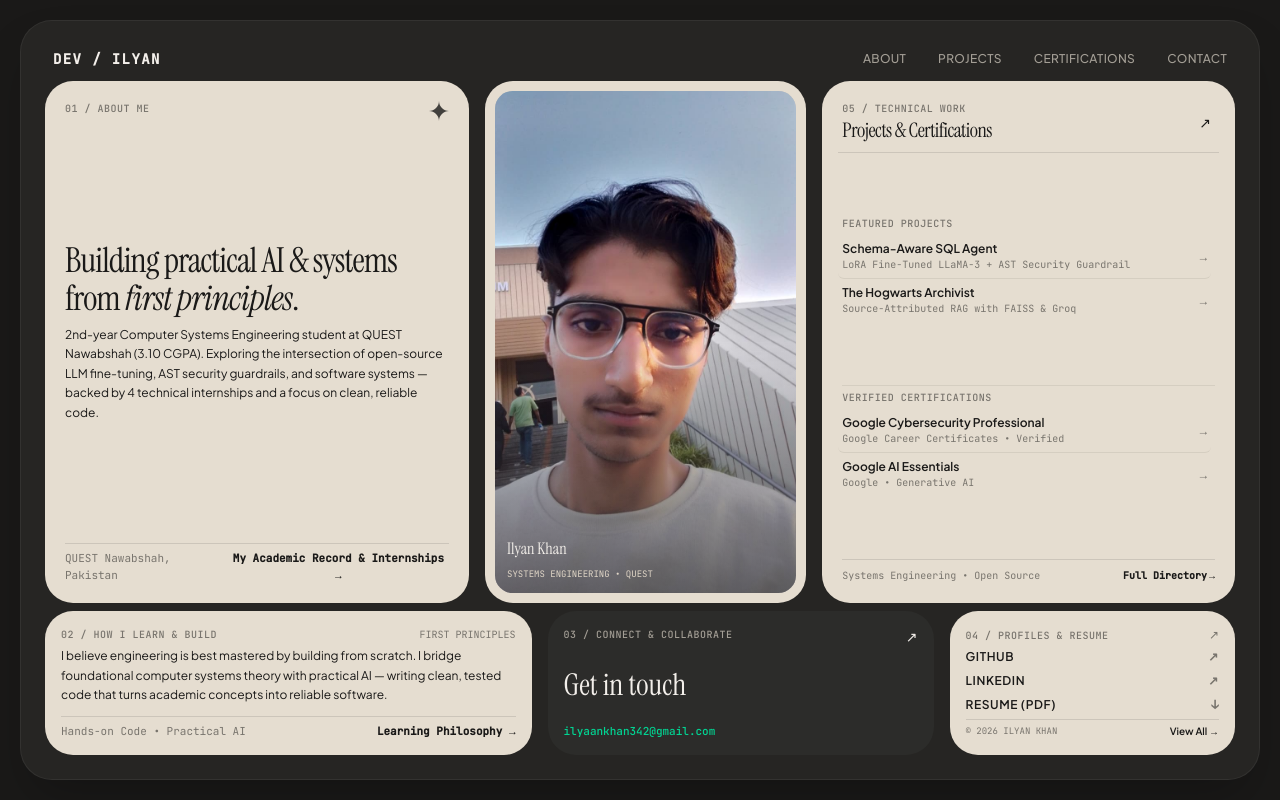
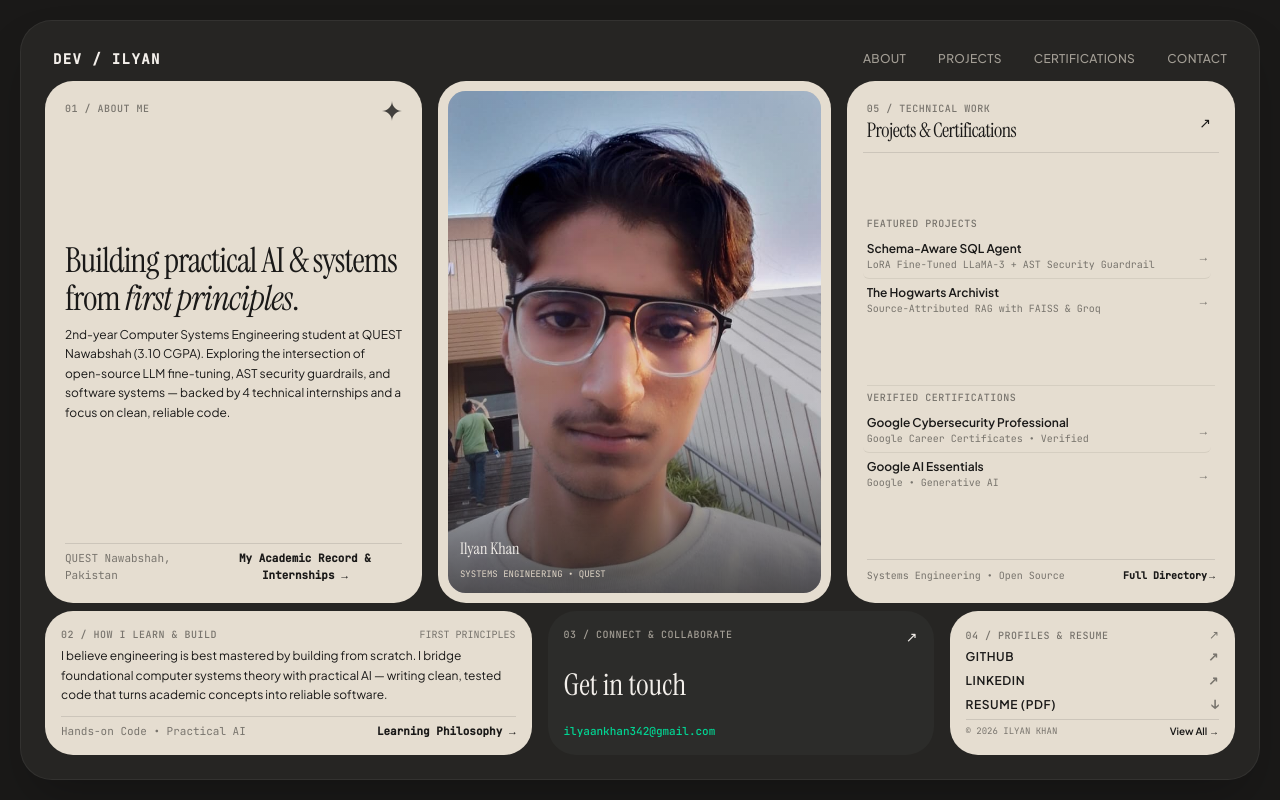
Before and after one commit to Ilyan321/Portfolio, a Next.js app: page / in a window 1280 px wide. Built offline with nearby package versions, Linux system fonts and the light colour scheme.

Commit message:
feat(ui): increase portrait length, desktop width, and zoom scale for clear facial prominence

```diff
--- a/components/home-view.tsx
+++ b/components/home-view.tsx
@@ -243,7 +243,7 @@ export function HomeView() {
         <div className="flex flex-col lg:flex-row gap-3 sm:gap-4 flex-1 min-h-0 py-1 sm:py-2">
 
           {/* Top-Left Card: 01 / ABOUT ME */}
-          <div className="w-full lg:w-[37%] sand-card p-4 sm:p-5 flex flex-col justify-between relative overflow-hidden min-h-[220px] lg:min-h-0 lg:h-full gap-3 lg:gap-0">
+          <div className="w-full lg:w-[33%] sand-card p-4 sm:p-5 flex flex-col justify-between relative overflow-hidden min-h-[220px] lg:min-h-0 lg:h-full gap-3 lg:gap-0">
             <div className="flex items-start justify-between">
               <span className="text-[10px] font-mono-code uppercase tracking-wider text-[#78746D] font-medium">
                 01 / ABOUT ME
@@ -287,16 +287,16 @@ export function HomeView() {
             </div>
           </div>
 
-          {/* Portrait Card (Top-Center, widened with clear face focal framing) */}
-          <div className="w-full lg:w-[27%] sand-card p-2 sm:p-2.5 flex items-center justify-center relative overflow-hidden h-72 sm:h-80 lg:h-full shrink-0">
+          {/* Portrait Card (Top-Center, substantially larger, prominent length & face zoom) */}
+          <div className="w-full lg:w-[33%] sand-card p-2 sm:p-2.5 flex items-center justify-center relative overflow-hidden h-[26rem] sm:h-[30rem] lg:h-full shrink-0">
             <div className="w-full h-full rounded-[1.1rem] overflow-hidden relative shadow-inner bg-[#DFD5C6]">
               {/* eslint-disable-next-line @next/next/no-img-element */}
               <img
                 src="/pp.jpeg"
                 alt="Ilyan Khan"
-                className="w-full h-full object-cover object-[center_22%] scale-105 hover:scale-110 transition-transform duration-700"
+                className="w-full h-full object-cover object-[center_30%] scale-[1.35] sm:scale-[1.38] hover:scale-[1.45] transition-transform duration-700"
               />
-              <div className="absolute inset-0 bg-gradient-to-t from-[#1A1918]/60 via-transparent to-transparent pointer-events-none" />
+              <div className="absolute inset-0 bg-gradient-to-t from-[#1A1918]/70 via-[#1A1918]/15 via-30% to-transparent pointer-events-none" />
               <div className="absolute bottom-2.5 left-3 right-3 text-[#F3EFEA] font-sans-clean">
                 <span className="font-serif-display text-base sm:text-lg lg:text-base font-normal block leading-tight">
                   Ilyan Khan
@@ -311,7 +311,7 @@ export function HomeView() {
           {/* Top-Right: Pure High-Craft Editorial Showcase */}
           <div
             id="projects-card"
-            className="w-full lg:w-[36%] sand-card p-4 sm:p-5 flex flex-col justify-between min-h-[260px] lg:min-h-0 lg:h-full gap-2 lg:gap-0"
+            className="w-full lg:w-[34%] sand-card p-4 sm:p-5 flex flex-col justify-between min-h-[260px] lg:min-h-0 lg:h-full gap-2 lg:gap-0"
           >
             {/* Clickable Header */}
             <div
```
